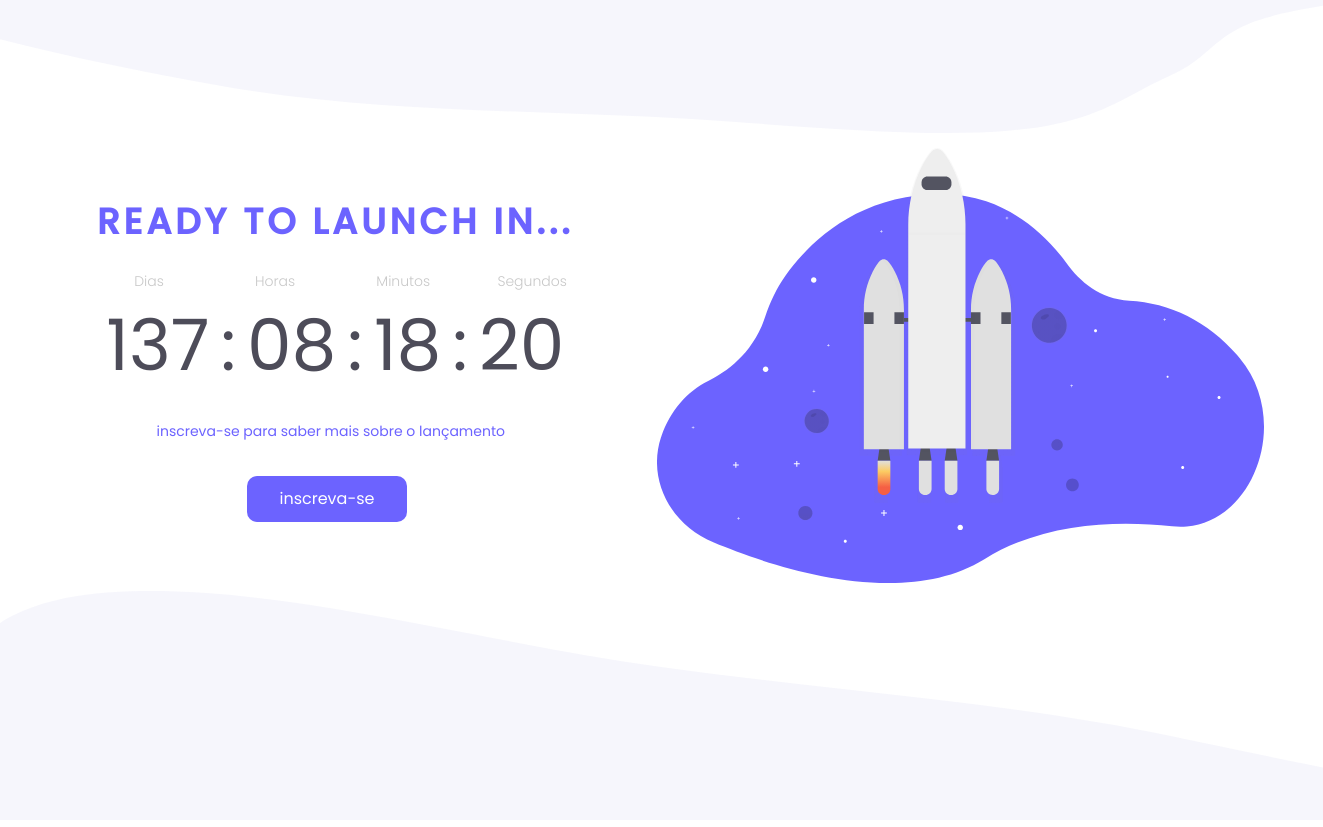
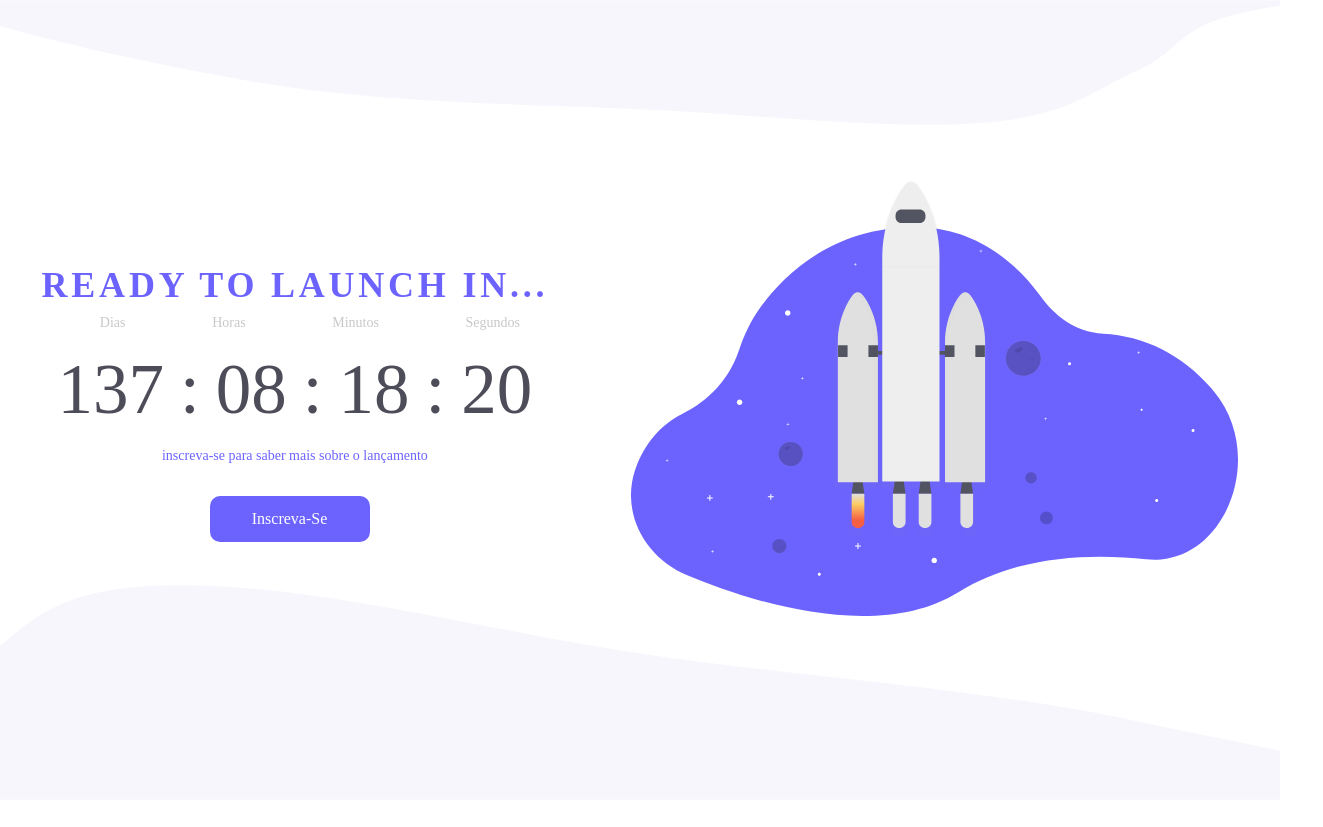
Before and after one commit to RobertFill/Curso---Rocketseat-CountDown, a plain HTML site: page contdown.html in a window 1280 px wide. Shown: the whole page, 1323 px wide, since content can reach past the window. After the commit the page ends 800 px from the top, so only its background shows below. Drawn offline with Linux system fonts and the light colour scheme.

Commit message:
cowntDown commit

```diff
--- a/contdown.html
+++ b/contdown.html
@@ -12,19 +12,15 @@
 
 <body>
     <div class="page">
-        <div class="image-top">
-            <img src="./images/top-image.svg" alt="#">
-        </div>
-        <br>
+        <div class="timer">
             <h1>ready to launch in...</h1>
-        <br>
-        <div class="timer">
             <div class="timer-text">
                 <p>Dias</p>
                 <p>Horas</p>
                 <p>Minutos</p>
                 <p>Segundos</p>
             </div>
+            <div class="days">
                 <div id="time-days">00</div>
                 <div>:</div>
                 <div id="time-hr">00</div>
@@ -33,26 +29,21 @@
                 <div>:</div>
                 <div id="time-sec">00</div>
             </div>
-        <div class="image-aside">
-            <img src="./images/rocket.svg" alt="#">
-        </div>
             <div>
                 <h4>inscreva-se para saber mais sobre o lançamento</h4>
             </div>
-        <section>
             <nav>
                 <button type="submit" style="border: none;">
                     <a href="./form.html">inscreva-se
                     </a>
                 </button>
             </nav>
-        </section>
-        <footer>
-            <div class="image-bottom">
-                <img src="./images/bottom-image.svg" alt="#">
         </div>
-        </footer>
+        <div class="image-aside">
+            <img src="./images/rocket.svg" alt="#">
+        </div>
     </div>
     <script src="./scripts.js"></script>
 </body>
+
 </html>
--- a/style2.css
+++ b/form.css
@@ -11,10 +11,14 @@
     margin: 0;
     padding: 0;
     font-family: 'Poppins';
-    max-width: 1580px;
-    background-color: rgb(212, 212, 228);
+    max-width: 1600px;
+
     box-sizing: border-box;
 }
+body{
+    background-color: rgb(212, 212, 228);
+}
+
 
 nav img {
     width: 30px;
@@ -25,16 +29,19 @@ nav img {
     border: none;
 
     font-size: 16px;
+    background-color: transparent;
+    transition: ease .2s;
+}
+.back:hover{
+    scale: 1.2;
 }
 
 form {
-    max-width: 45vw;
+    display: flex;
+    justify-content: center;
+    margin-top: 1rem;
+    line-height: 14px;
 
-    margin: auto;
-    margin-top: 8px;
-
-
-    line-height: 14px;
 }
 
 fieldset {
--- a/style.css
+++ b/style.css
@@ -1,5 +1,3 @@
-@import url('https://fonts.googleapis.com/css2?family=League+Spartan:wght@400;500;600&family=Poppins:wght@300;400;500&display=swap');
-
 :root {
     --black: #4D4C59;
     --purple: #6C63FF;
@@ -12,34 +10,24 @@
     padding: 0;
     font-family: 'Poppins';
     color: var(--purple);
-    max-width: 1366px;
-    max-height: 771px;
+    max-width: 1600px;
 }
-
+body{
+    background-color: #FFFFFF;
+}
 .page {
     display: flex;
+    flex-wrap: wrap;
+    justify-content: space-around;
     align-items: center;
-    flex-direction: column;
-    background-color: #FFFFFF;
+    height: 100vh;
+
+    background-image: url(./images/top-image.svg),url(./images/bottom-image.svg);
+    background-position: top center,bottom center;
+    background-size: contain;
+    background-repeat: no-repeat;
 }
-
-.image-top img {
-
-    width: 1366px;
-    height: 133px;
-    left: 0px;
-    top: 0px;
-
-}
-
 h1 {
-    position: relative;
-    width: 486px;
-    height: 54px;
-    right: 300px;
-    top: 30px;
-
-
     font-style: normal;
     font-weight: 700;
     font-size: 36px;
@@ -52,38 +40,9 @@ h1 {
     color: var(--purple);
 }
 
-.timer {
-    display: flex;
-    position: relative;
-    justify-content: space-around;
-    width: 490px;
-    height: 79px;
-    right: 325px;
-    top: 47px;
-    gap: 0.7rem;
-
-    font-style: normal;
-    font-weight: 400;
-    font-size: 71px;
-    line-height: 108px;
-
-}
-
-.timer div {
-    color: var(--black);
-}
-
 .timer-text {
     display: flex;
-    position: relative;
-    align-items: center;
-    justify-content: center;
-    gap: 3.2rem;
-    width: 25px;
-    height: 21px;
-    left: 265px;
-    top: -20px;
-
+    justify-content: space-around;
     font-style: normal;
     font-weight: 300;
     font-size: 14px;
@@ -92,78 +51,59 @@ h1 {
 
     text-transform: capitalize;
 }
-
-p {
+.timer-text p {
     color: var(--light-grey);
     margin-left: 30px;
 }
 
-p:nth-child(4) {
-    position: relative;
-    right: 14px;
+.days{
+    display: flex;
+    justify-content: space-evenly;
+    color: var(--black);
+    font-style: normal;
+    font-weight: 400;
+    font-size: 71px;
+    line-height: 7rem;
 }
-
-p:nth-child(1) {
-    position: relative;
-    right: 10px;
+.days div{
+    color: var(--black);
 }
-
-
 h4 {
-    position: relative;
-    width: 349px;
-    height: 21px;
-    right: 309px;
-    top: -337px;
-
+    text-align: center;
     font-style: normal;
     font-weight: 400;
     font-size: 14px;
     line-height: 21px;
 }
-
 button {
-    position: relative;
+    text-align: center;
     width: 160px;
     height: 46px;
-    right: 313px;
-    top: -303px;
 
     background-color: var(--purple);
     border-radius: 10px;
     cursor: pointer;
+    margin: 30px 0 0 10.5rem;
+
+    transition: ease-in-out .3s;
 }
-
 button a {
     color: #FFFFFF;
     text-decoration: none;
-    width: 96px;
-    height: 20px;
-    left: 322px;
-    top: 467px;
     font-style: normal;
     font-weight: 400;
     font-size: 16px;
-    line-height: 24px;
+    text-transform: capitalize;
 }
-
-button:hover {
+button:hover{
     background-color: #0c084b;
-    transition: 0.7s;
 }
-
-.image-bottom {
-    position: relative;
-    width: 1366px;
-    height: 0px;
-    bottom: 234px;
-
+.image-aside:hover{
+animation: heart 1s infinite alternate;
 }
-
-.image-aside {
-    position: relative;
-    width: 607px;
-    height: 435px;
-    left: 320px;
-    bottom: 175px;
+@keyframes heart {
+    from{
+        transform: translate(1%,1%)rotate(2deg);
+        scale: 1.1;
+    }
 }
```
Also changed, not shown: form.html (+1 -1 lines). Lines whose indentation alone changed are shown as unchanged.
